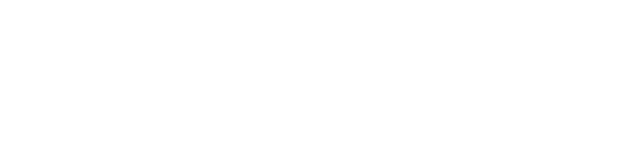
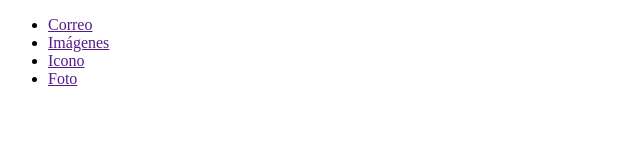
Before and after one commit to franko-tes/google-clone, a plain HTML site: page index.html in a window 1280 px wide. Shown: the whole page, without its empty margins (0-640 px from the left). Drawn offline with Linux system fonts and the light colour scheme.

Commit message:
header y nav

```diff
--- a/index.html
+++ b/index.html
@@ -7,6 +7,15 @@
     <link rel="stylesheet" href="./css/main.css">
 </head>
 <body>
-
+    <header>
+        <nav>
+            <ul>
+                <li><a href="">Correo</a></li>
+                <li><a href="">Im&aacute;genes</a></li>
+                <li><a href="">Icono</a></li>
+                <li><a href="">Foto</a></li>
+            </ul>
+        </nav>
+    </header>
 </body>
 </html>
```
